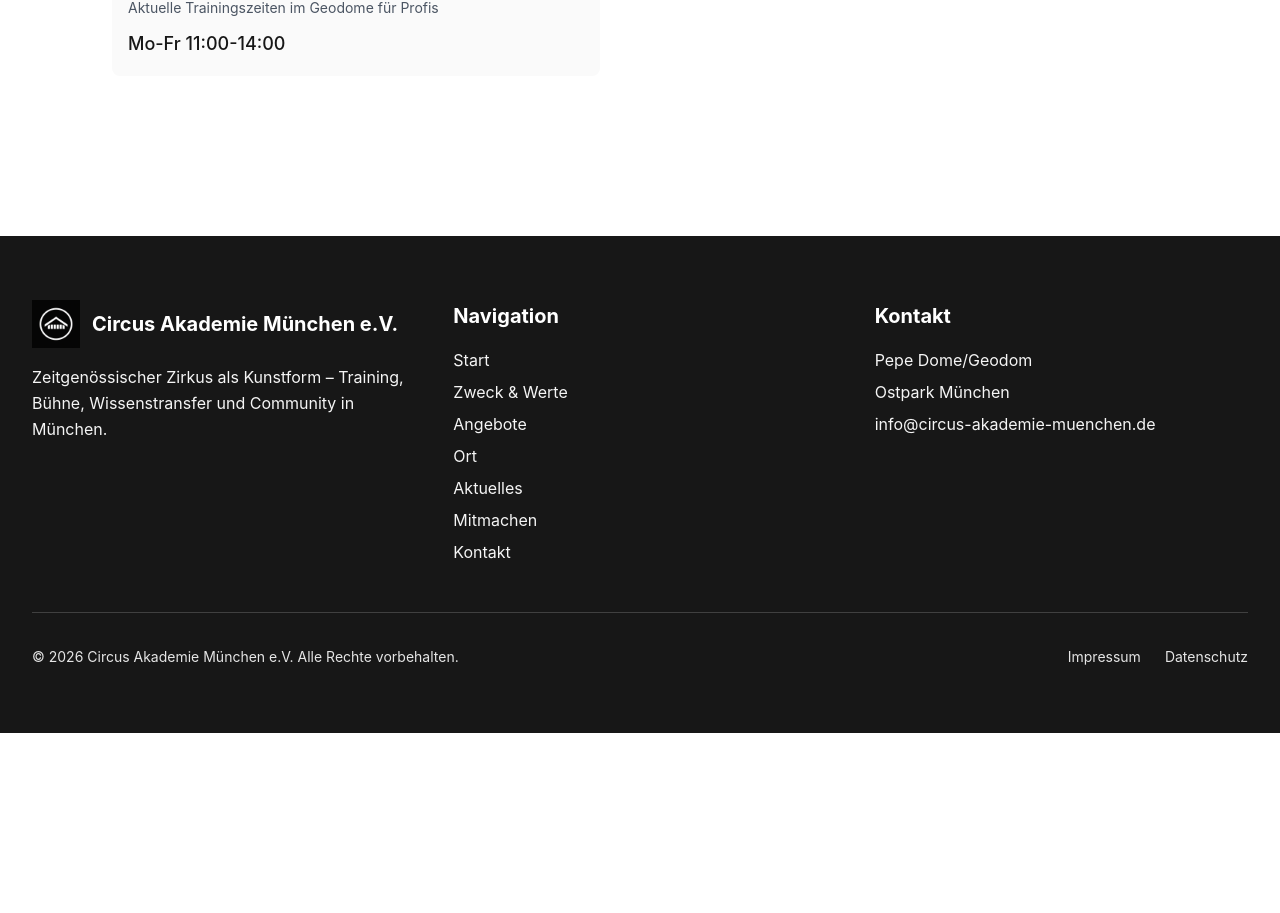
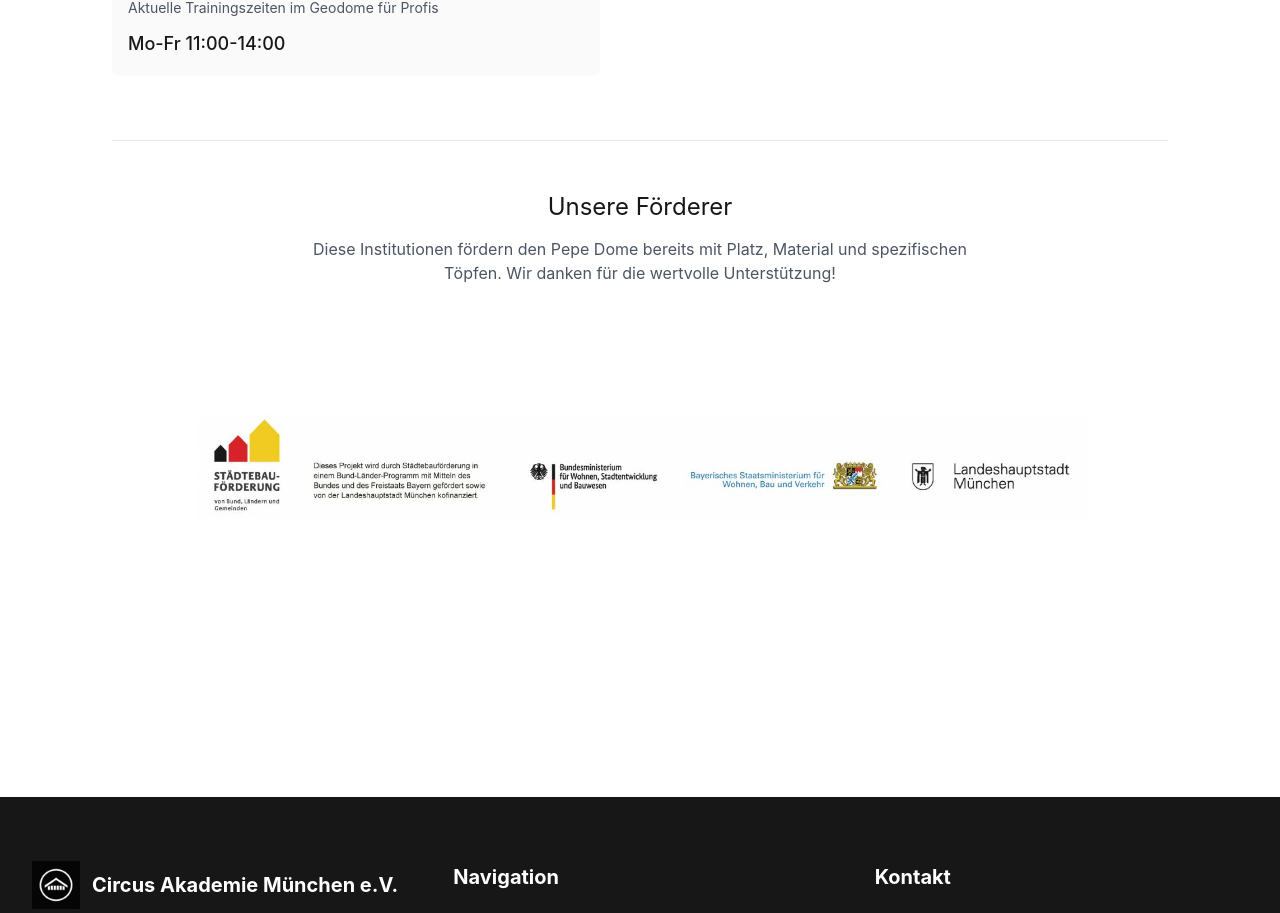
Before and after one commit to build-with-chris/CAM, a Next.js app: page /ort in a window 1280 px wide. Shown: the part 1033-1946 px from the top of the page. Before the commit the page ends 1766 px from the top, so only its background shows below. Built offline with nearby package versions, Linux system fonts and the light colour scheme.

Commit message:
Fix News component import and add Förderer section to Ort page

```diff
--- a/src/app/ort/page.tsx
+++ b/src/app/ort/page.tsx
@@ -65,6 +65,30 @@ export default function OrtPage() {
               />
             </div>
           </div>
+
+          {/* Förderer */}
+          <div className="mt-16 pt-12 border-t border-gray-200">
+            <div className="text-center mb-8">
+              <h3 className="text-2xl font-normal text-primary-900 mb-3">
+                Unsere Förderer
+              </h3>
+              <p className="text-gray-600 max-w-2xl mx-auto">
+                Diese Institutionen fördern den Pepe Dome bereits mit Platz, Material und spezifischen Töpfen.
+                Wir danken für die wertvolle Unterstützung!
+              </p>
+            </div>
+            <div className="relative w-full max-w-4xl mx-auto">
+              <div className="relative w-full h-48 md:h-64 lg:h-80">
+                <Image
+                  src="/Förderung Logo.jpg"
+                  alt="Fördernde Institutionen des Pepe Dome"
+                  fill
+                  className="object-contain"
+                  sizes="(max-width: 768px) 100vw, (max-width: 1024px) 80vw, 896px"
+                />
+              </div>
+            </div>
+          </div>
         </Section>
       </div>
       <Footer />
--- a/src/components/sections/News.tsx
+++ b/src/components/sections/News.tsx
@@ -4,13 +4,13 @@ import React, { useState } from 'react';
 import { Section, SectionHeader } from '../ui/Section';
 import { Card, CardHeader, CardTitle, CardContent } from '../ui/Card';
 import { Button } from '../ui/Button';
-import { newsItems as allNewsItems } from '@/content/site';
+import { site } from '@/content/site';
 import { formatDate } from '@/lib/formatDate';
 
 export const News: React.FC = () => {
   const [showAll, setShowAll] = useState(false);
 
-  const sortedNews = [...allNewsItems].sort((a, b) => {
+  const sortedNews = [...site.aktuelles].sort((a, b) => {
     return new Date(b.date).getTime() - new Date(a.date).getTime();
   });
 
@@ -29,9 +29,6 @@ export const News: React.FC = () => {
           <Card key={index}>
             <CardHeader>
               <div className="flex items-center justify-between mb-4">
-                <span className="text-xs uppercase tracking-wider text-gray-500">
-                  {item.category}
-                </span>
                 <time className="text-xs text-gray-400" dateTime={item.date}>
                   {formatDate(item.date)}
                 </time>
@@ -39,7 +36,7 @@ export const News: React.FC = () => {
               <CardTitle className="text-lg">{item.title}</CardTitle>
             </CardHeader>
             <CardContent>
-              <p className="text-sm text-gray-600 leading-relaxed">{item.excerpt}</p>
+              <p className="text-sm text-gray-600 leading-relaxed">{item.description}</p>
             </CardContent>
           </Card>
         ))}
```
Also changed, not shown: public/Förderung Logo.jpg (added).
